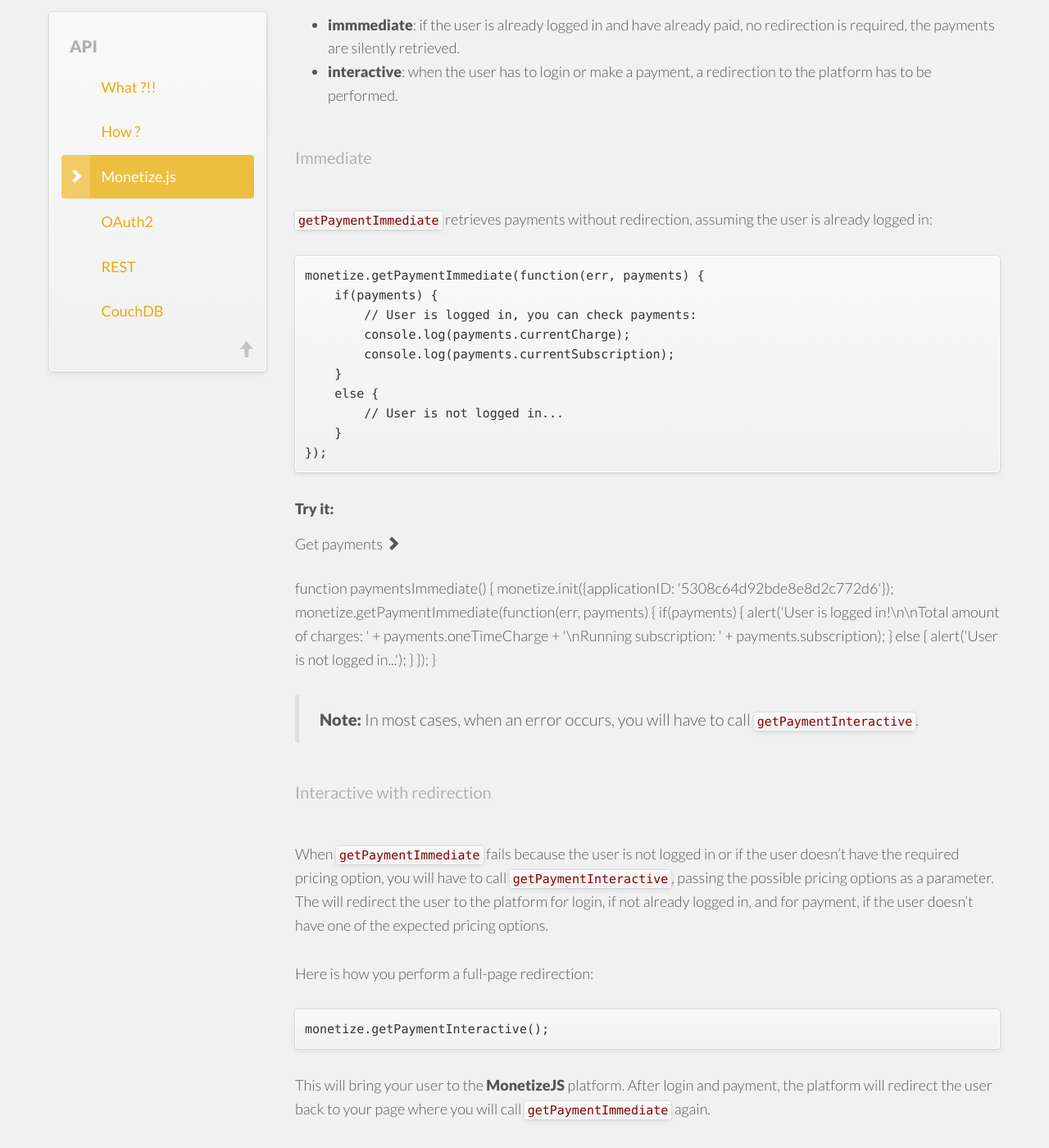
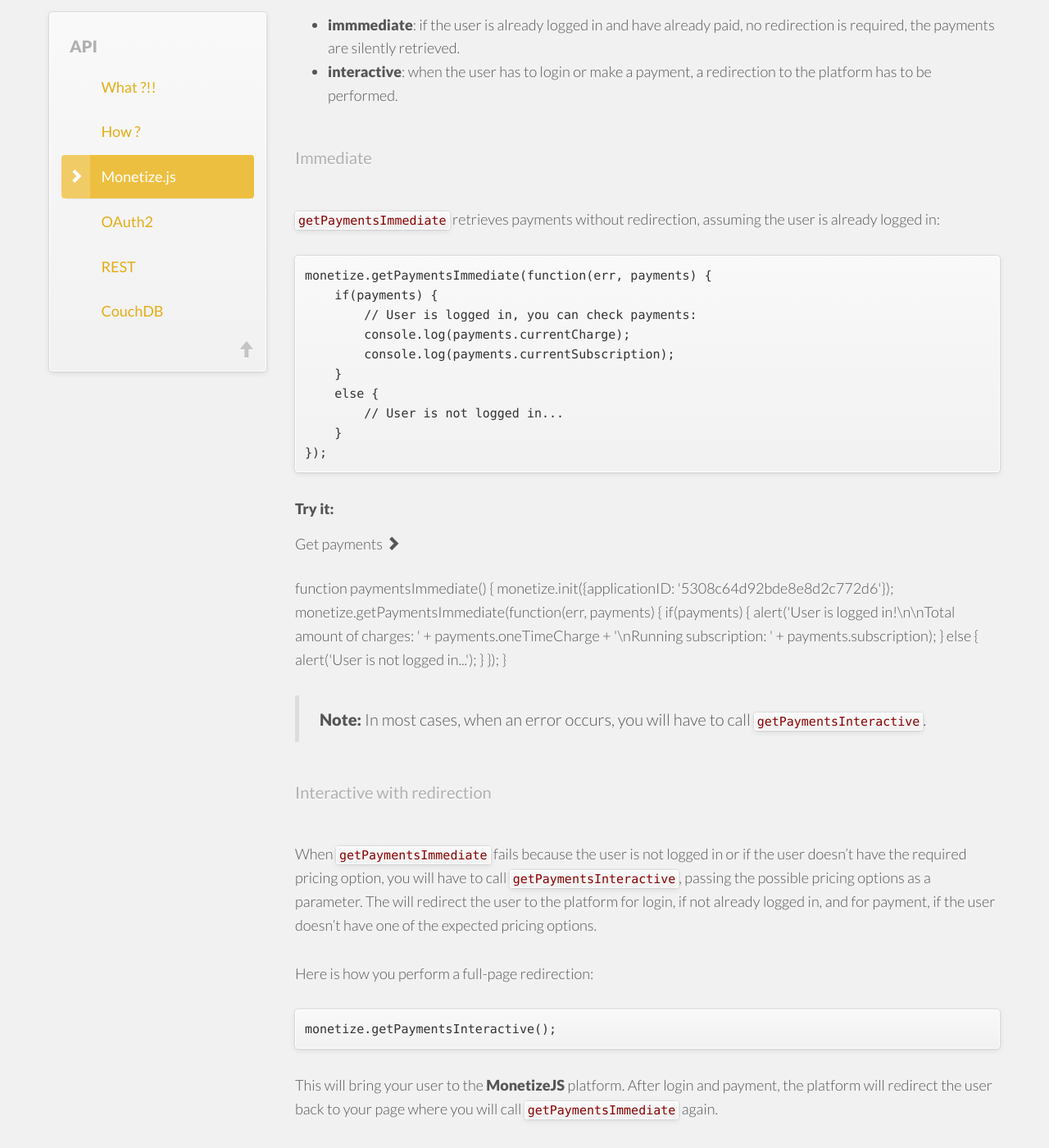
Before and after one commit to monetizejs/monetizejs.github.io, a Jekyll site: the page built from index.html, in a window 1280 px wide and 1400 px high, scrolled down 3129 px. Shown: the whole window at 82% size. Built offline with Jekyll 4.4.1, drawn with Linux system fonts in a browser that asks for light colours; nearby versions of some CDN libraries; some of the changed text lies outside the part shown.

Commit message:
Published with https://stackedit.io/

```diff
--- a/index.html
+++ b/index.html
@@ -118,11 +118,9 @@
 
 <h4 id="immediate">Immediate</h4>
 
-<p><code>getPaymentImmediate</code> retrieves payments without redirection, assuming the user is already logged in:</p>
+<p><code>getPaymentsImmediate</code> retrieves payments without redirection, assuming the user is already logged in:</p>
 
-
-
-<pre class="prettyprint"><code class="language-js hljs ">monetize.getPaymentImmediate(<span class="hljs-function"><span class="hljs-keyword">function</span><span class="hljs-params">(err, payments)</span> {</span>
+<pre class="prettyprint"><code class="language-js hljs ">monetize.getPaymentsImmediate(<span class="hljs-function"><span class="hljs-keyword">function</span><span class="hljs-params">(err, payments)</span> {</span>
     <span class="hljs-keyword">if</span>(payments) {
         <span class="hljs-comment">// User is logged in, you can check payments:</span>
         console.log(payments.currentCharge);
@@ -143,7 +141,7 @@
 
 function paymentsImmediate() {
     monetize.init({applicationID: '5308c64d92bde8e8d2c772d6'});
-    monetize.getPaymentImmediate(function(err, payments) {
+    monetize.getPaymentsImmediate(function(err, payments) {
         if(payments) {
             alert('User is logged in!\n\nTotal amount of charges: ' + payments.oneTimeCharge + '\nRunning subscription: ' + payments.subscription);
         }
@@ -155,22 +153,18 @@
 
 
 <blockquote>
-  <p><strong>Note:</strong> In most cases, when an error occurs, you will have to call <code>getPaymentInteractive</code>.</p>
+  <p><strong>Note:</strong> In most cases, when an error occurs, you will have to call <code>getPaymentsInteractive</code>.</p>
 </blockquote>
-
-
 
 <h4 id="interactive-with-redirection">Interactive with redirection</h4>
 
-<p>When <code>getPaymentImmediate</code> fails because the user is not logged in or if the user doesn’t have the required pricing option, you will have to call <code>getPaymentInteractive</code>, passing the possible pricing options as a parameter. The will redirect the user to the platform for login, if not already logged in, and for payment, if the user doesn’t have one of the expected pricing options.</p>
+<p>When <code>getPaymentsImmediate</code> fails because the user is not logged in or if the user doesn’t have the required pricing option, you will have to call <code>getPaymentsInteractive</code>, passing the possible pricing options as a parameter. The will redirect the user to the platform for login, if not already logged in, and for payment, if the user doesn’t have one of the expected pricing options.</p>
 
 <p>Here is how you perform a full-page redirection:</p>
 
+<pre class="prettyprint"><code class="language-js hljs ">monetize.getPaymentsInteractive();</code></pre>
 
-
-<pre class="prettyprint"><code class="language-js hljs ">monetize.getPaymentInteractive();</code></pre>
-
-<p>This will bring your user to the <strong>MonetizeJS</strong> platform. After login and payment, the platform will redirect the user back to your page where you will call <code>getPaymentImmediate</code> again.</p>
+<p>This will bring your user to the <strong>MonetizeJS</strong> platform. After login and payment, the platform will redirect the user back to your page where you will call <code>getPaymentsImmediate</code> again.</p>
 
 <dl>
 <dt>Try it:</dt>
@@ -189,21 +183,15 @@
   <p><strong>Tip:</strong> You can specify a custom redirect URL, as long as it’s declared in the application authorized redirect URLs:</p>
 </blockquote>
 
-
-
-<pre class="prettyprint"><code class="language-js hljs ">monetize.getPaymentInteractive({
+<pre class="prettyprint"><code class="language-js hljs ">monetize.getPaymentsInteractive({
     redirectURL: <span class="hljs-string">'http://mydomain.com/otherpage.html'</span>
 });</code></pre>
 
-
-
 <h4 id="interactive-with-popup">Interactive with popup</h4>
 
-<p>If you prefer to popup a window in order to keep the your page context, just add a callback, much like <code>getPaymentImmediate</code>:</p>
+<p>If you prefer to popup a window in order to keep the your page context, just add a callback, much like <code>getPaymentsImmediate</code>:</p>
 
-
-
-<pre class="prettyprint"><code class="language-js hljs ">monetize.getPaymentInteractive(<span class="hljs-function"><span class="hljs-keyword">function</span><span class="hljs-params">(err, token)</span> {</span>
+<pre class="prettyprint"><code class="language-js hljs ">monetize.getPaymentsInteractive(<span class="hljs-function"><span class="hljs-keyword">function</span><span class="hljs-params">(err, token)</span> {</span>
     ...
 });</code></pre>
 
@@ -236,8 +224,6 @@
   </ul>
 </blockquote>
 
-
-
 <h2 id="oauth2">OAuth2</h2>
 
 <p><strong>MonetizeJS</strong> platform is OAuth2 compliant.</p>
@@ -267,12 +253,10 @@
 <pre class="prettyprint"><code class="language-bash hljs ">curl http://localhost:<span class="hljs-number">3000</span>/api/payments -H <span class="hljs-string">"Authorization: Bearer USER_TOKEN_HERE"</span></code></pre>
 
 <blockquote>
-  <p><strong>Note:</strong> You can negotiate a token on the client side using the <a href="#monetizejs">Monetize.js library</a>. All you have to do is call <code>getTokenImmediate</code> or <code>getTokenInteractive</code> the same way you would call <code>getPaymentImmediate</code> or <code>getPaymentInteractive</code>. Unlike the OAuth2 token, the validity of a client side token is 1 hour (automatically refreshed by the Monetize.js library).</p>
+  <p><strong>Note:</strong> You can negotiate a token on the client side using the <a href="#monetizejs">Monetize.js library</a>. All you have to do is call <code>getTokenImmediate</code> or <code>getTokenInteractive</code> the same way you would call <code>getPaymentsImmediate</code> or <code>getPaymentsInteractive</code>. Unlike the OAuth2 token, the validity of a client side token is 1 hour (automatically refreshed by the Monetize.js library).</p>
 </blockquote>
 
 <p>The end point supports CORS, so you can call it from the browser:</p>
-
-
 
 <pre class="prettyprint"><code class="language-js hljs ">$.ajax(<span class="hljs-string">'http://localhost:3000/api/payments?access_token=USER_TOKEN_HERE'</span>)
     .then(<span class="hljs-function"><span class="hljs-keyword">function</span><span class="hljs-params">(payments)</span> {</span>
```
